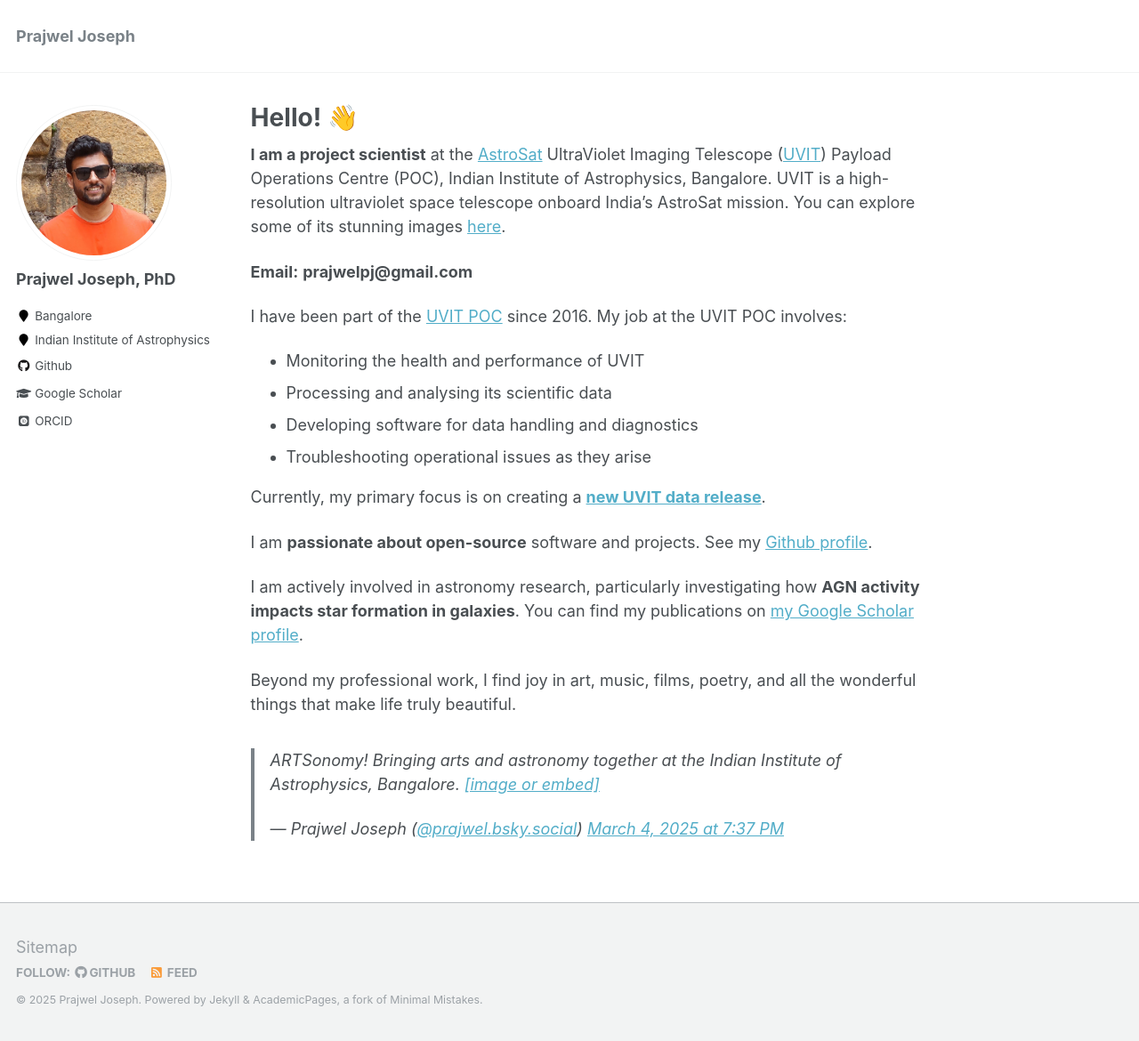
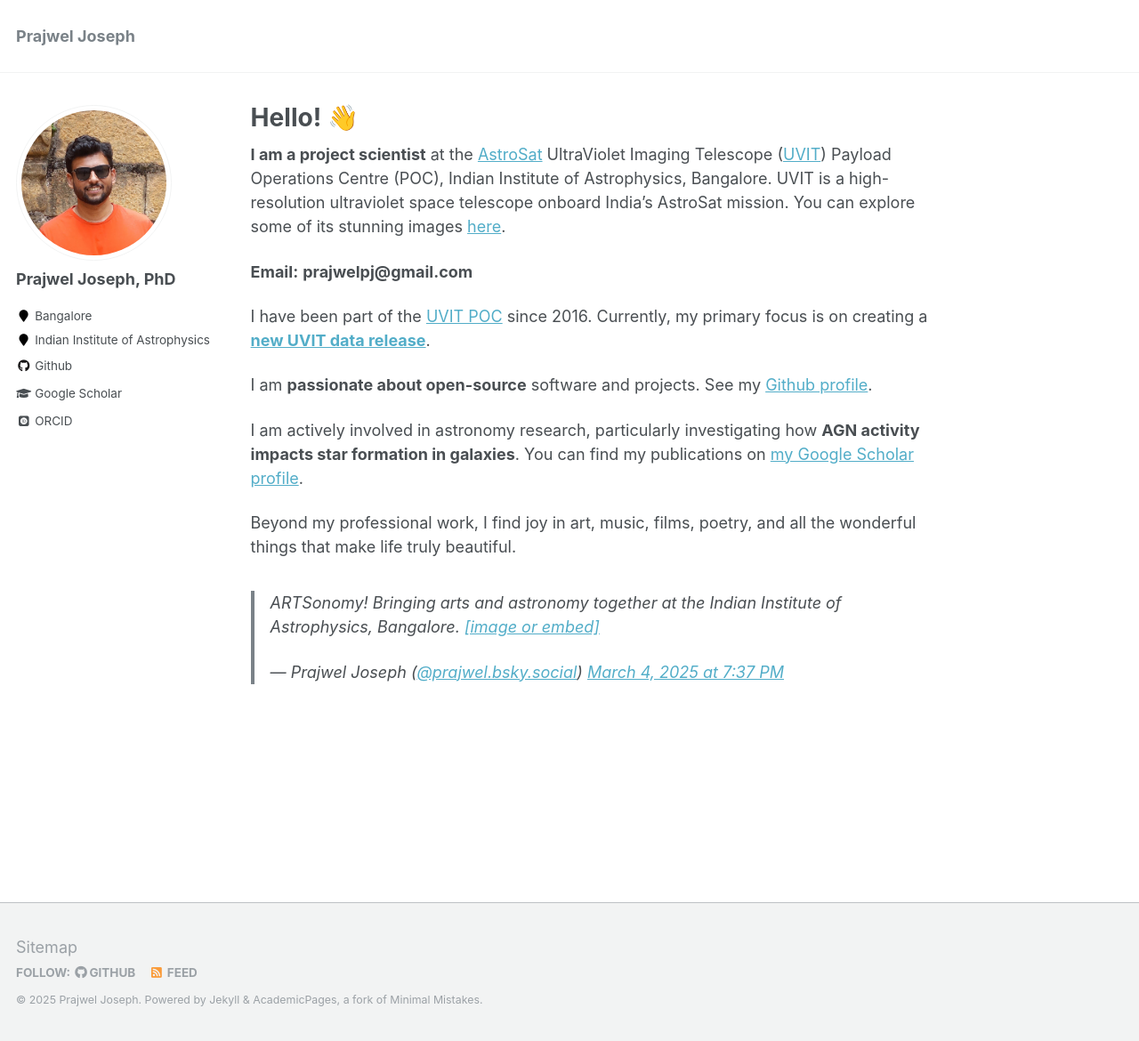
Before and after one commit to prajwel/prajwel.github.io, a Jekyll site: the page built from _pages/about.md, in a window 1280 px wide and 1170 px high. Shown: the whole window at 89% size. Built offline with Jekyll 4.4.1, drawn with Linux system fonts in a browser that asks for light colours; some web fonts are replaced; a script that is not in the unit is left out.

Commit message:
Less is better

```diff
--- a/_pages/about.md
+++ b/_pages/about.md
@@ -12,13 +12,7 @@ redirect_from:
 
 **&#69;&#109;&#97;&#105;&#108;:** **&#112;&#114;&#97;&#106;&#119;&#101;&#108;&#112;&#106;&#64;&#103;&#109;&#97;&#105;&#108;&#46;&#99;&#111;&#109;**
 
-I have been part of the <a href="https://www.iiap.res.in/projects/uvit/poc/">UVIT POC</a> since 2016. My job at the UVIT POC involves:
-* Monitoring the health and performance of UVIT
-* Processing and analysing its scientific data
-* Developing software for data handling and diagnostics
-* Troubleshooting operational issues as they arise
-
-Currently, my primary focus is on creating a **<a href="https://arxiv.org/abs/2504.00982">new UVIT data release</a>**.
+I have been part of the <a href="https://www.iiap.res.in/projects/uvit/poc/">UVIT POC</a> since 2016. Currently, my primary focus is on creating a **<a href="https://arxiv.org/abs/2504.00982">new UVIT data release</a>**.
 
 I am **passionate about open-source** software and projects. See my <a href="https://github.com/prajwel">Github profile</a>.
 
```
